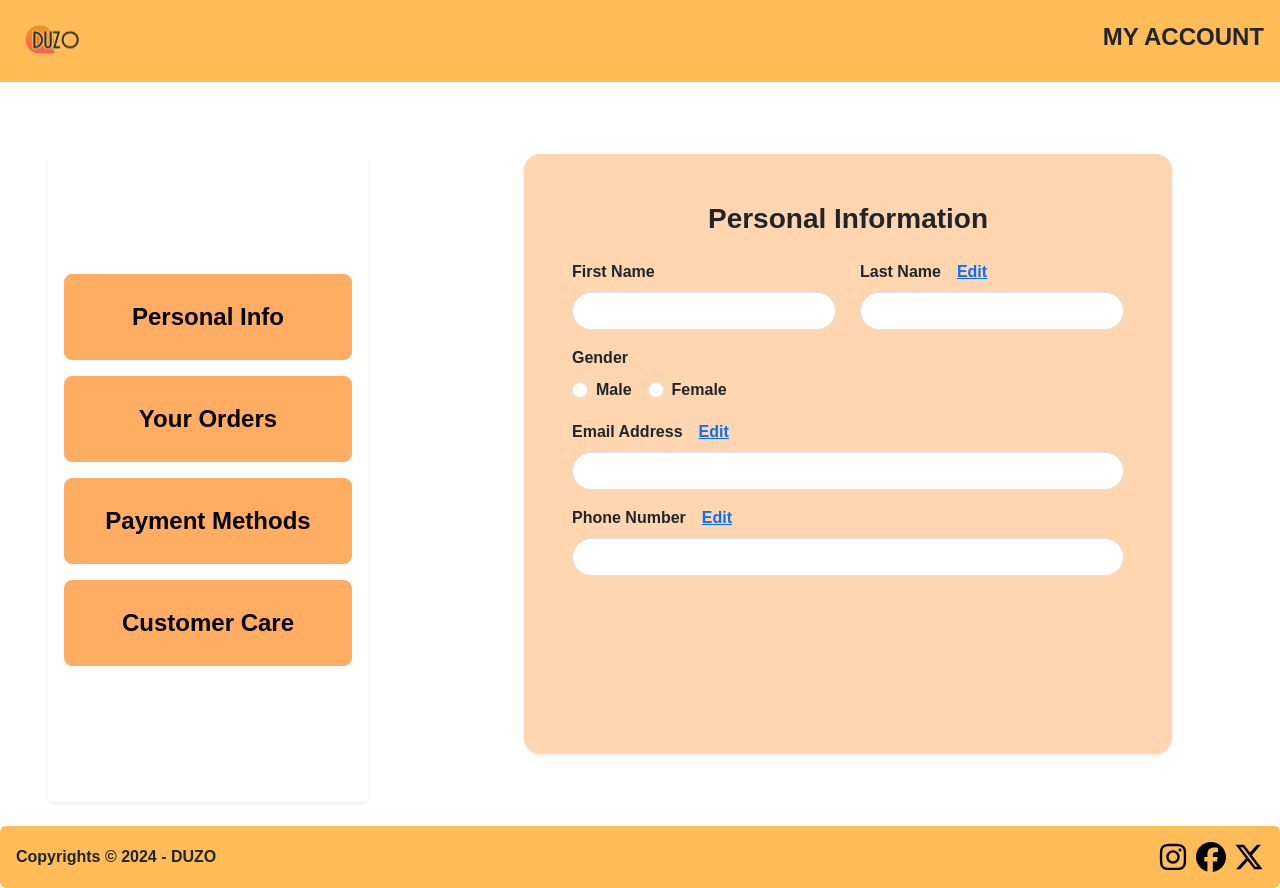
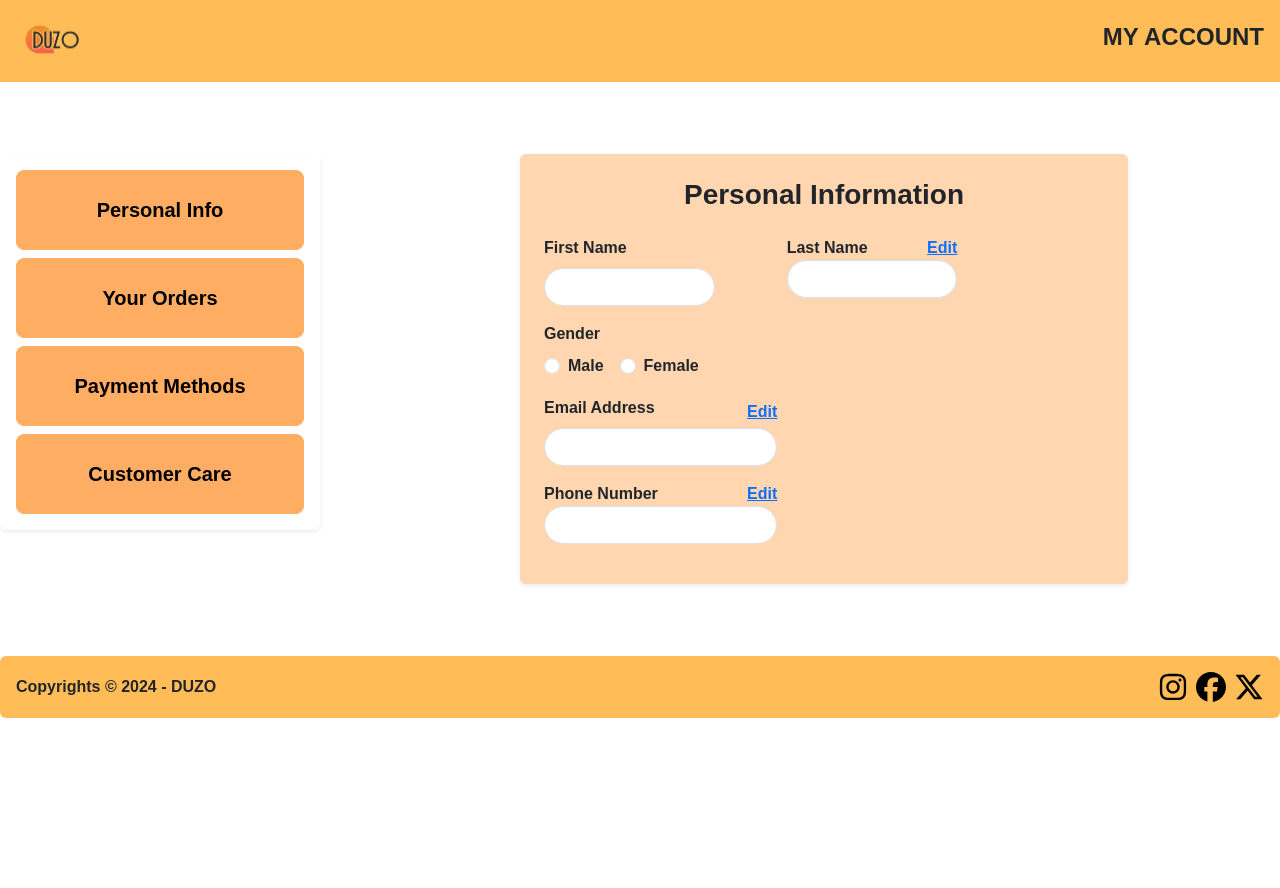
Before and after one commit to Achuabhal/work, a React (Vite) app in the folder work/: page /d in a window 1280 px wide. After the commit the page ends 800 px from the top, so only its background shows below. Built offline with nearby package versions, Linux system fonts and the light colour scheme; a small style sheet from the web is missing.

Commit message:
Responsive check

```diff
--- a/work/src/pages/MyAccount.jsx
+++ b/work/src/pages/MyAccount.jsx
@@ -42,23 +42,31 @@ const MyAccount = () => {
         <h4 className="text-dark fw-bold">MY ACCOUNT</h4>
       </header>
 
-      <div className="d-flex mt-4 flex-wrap">
+      <div className="d-flex mt-4 flex-wrap justify-content-center">
   {/* Sidebar */}
-        <div className="d-flex flex-column align-items-center justify-content-md-center p-3 rounded shadow-sm mt-5 mx-lg-7 mx-md-5 mx-4 col-lg-3 col-md-4"
+  <div
+  className="d-flex flex-column align-items-center justify-content-center p-3 rounded shadow-sm mt-5 me-lg-5 ms-md-0 me-md-0 mx-auto col-lg-3 col-md-6 h-100 align-self-stretch"
   style={{ backgroundColor: "white" }}
 >
-          <button className="btn btn-lg w-100 py-4 fs-4 fw-bold mb-2 mb-lg-3 rounded-3"
+  {/* Button Layout */}
+  <div className="w-100 d-flex flex-wrap gap-2 justify-content-md-center">
+    <div className="col-lg-12 col-md-12 col-12">
+      <button
+        className="btn btn-lg w-100 py-4 fs-5 fw-bold rounded-3"
         style={{
           backgroundColor: "#FFAD62",
           borderColor: "#FFAD62",
-              color: "black",
+          color: "black"
         }}
         onClick={() => setActiveSection("personalInfo")}
       >
         Personal Info
       </button>
+    </div>
 
-          <button className="btn btn-lg w-100 py-4 fs-4 fw-bold mb-2 mb-lg-3 rounded-3"
+    <div className="col-lg-12 col-md-12 col-12">
+      <button
+        className="btn btn-lg w-100 py-4 fs-5 fw-bold rounded-3"
         style={{
           backgroundColor: "#FFAD62",
           borderColor: "#FFAD62",
@@ -68,8 +76,11 @@ const MyAccount = () => {
       >
         Your Orders
       </button>
+    </div>
 
-          <button className="btn btn-lg w-100 py-4 fs-4 fw-bold mb-2 mb-lg-3 rounded-3"
+    <div className="col-lg-12 col-md-12 col-12">
+      <button
+        className="btn btn-lg w-100 py-4 fs-5 fw-bold rounded-3"
         style={{
           backgroundColor: "#FFAD62",
           borderColor: "#FFAD62",
@@ -79,8 +90,11 @@ const MyAccount = () => {
       >
         Payment Methods
       </button>
+    </div>
 
-          <button className="btn btn-lg w-100 py-4 fs-4 fw-bold mb-2 mb-lg-3 rounded-3"
+    <div className="col-lg-12 col-md-12 col-12">
+      <button
+        className="btn btn-lg w-100 py-4 fs-5 fw-bold rounded-3"
         style={{
           backgroundColor: "#FFAD62",
           borderColor: "#FFAD62",
@@ -91,26 +105,30 @@ const MyAccount = () => {
         Customer Care
       </button>
     </div>
-
+  </div>
+</div>
         {/* Content Section */}
-        <div className="flex-grow-1 d-flex justify-content-center" >
+        <div className="flex-grow-1 d-flex justify-content-center">
   {activeSection === "personalInfo" && (
-         <div
-         className="p-5 rounded-4 shadow-sm mt-5 mb-5 w-75"
-         style={{ backgroundColor: "#FFD6B0", minHeight: "600px" }} // Increased height
+    <div className="p-4 rounded shadow-sm mx-auto col-lg-8 col-md-10 mt-5 mb-5 col-12"
+      style={{ backgroundColor: "#FFD6B0" }}
     >
       <h3 className="fw-bold text-center mb-4">Personal Information</h3>
-          <div className="row">
-            <div className="col-md-6 mb-3">
+      <div className="row "> {/* Added g-4 for gap */}
+        <div className="col-md-4 col-lg-4 mb-3  me-md-4 me-lg-5">
           <label className="form-label">First Name</label>
           <input type="text" className="form-control rounded-pill" />
         </div>
-            <div className="col-md-6 mb-3">
-              <label className="form-label">Last Name</label>
-              <a href="#" className="text-primary ms-3">Edit</a>
+        <div className="col-md-4 col-lg-4 mb-3">
+          <div className="d-flex justify-content-between align-items-center">
+            <label className="form-label mb-0">Last Name</label>
+            <a href="#" className="text-primary ms-lg-4 ms-2">Edit</a>
+          </div>
           <input type="text" className="form-control rounded-pill" />
         </div>
+
       </div>
+
 
       <label className="form-label">Gender</label>
       <div className="d-flex gap-3 mb-3">
@@ -121,24 +139,38 @@ const MyAccount = () => {
           <input type="radio" className="form-check-input" name="gender" value="female" /> Female
         </div>
       </div>
-
+      <div className="col">
+      <div className="col-md-6 col-lg-5 mb-3">
+        <div className="d-flex justify-content-between align-items-center">
           <label className="form-label">Email Address</label>
-          <a href="#" className="text-primary ms-3">Edit</a>
-          <input type="email" className="form-control rounded-pill mb-3" />
-
-          <label className="form-label">Phone Number</label>
-          <a href="#" className="text-primary ms-3">Edit</a>
+          <a href="#" className="text-primary ">Edit</a>
+        </div>
+        <input type="email" className="form-control rounded-pill" />
+      </div>
+      <div className="col-md-6 col-lg-5 mb-3">
+        <div className="d-flex justify-content-between align-items-center">
+          <label className="form-label mb-0">Phone Number</label>
+          <a href="#" className="text-primary">Edit</a>
+        </div>
         <input type="tel" className="form-control rounded-pill" />
       </div>
+
+    </div>
+
+
+    </div>
   )}
+
 {activeSection === "orders" && (
   <div
-    className="p-5 rounded-4 shadow-sm mt-5 mb-5 col-9 mx-auto d-flex flex-column align-items-center"
+    className="p-2 p-md-4 p-lg-4 rounded shadow-sm mx-auto mt-md-5 mt-2 mb-5 col-xs-12 "
     style={{ backgroundColor: "#FFD6B0" }}
   >
     <h3 className="fw-bold text-center">Your Orders</h3>
 
-    <div className="d-flex align-items-center justify-content-center gap-3 border p-3 rounded bg-white col-8">
+    <div className="d-flex justify-content-center">
+      <div className="d-flex align-items-center gap-4 border p-3 rounded bg-white col-12">
+        {/* Adjusted the col-12 to make it full width on mobile */}
         <img src="/placeholder.png" alt="Order Thumbnail"
              className="img-thumbnail"
              style={{ width: "100px", backgroundColor: "gray" }} />
@@ -151,36 +183,59 @@ const MyAccount = () => {
         <div className="text-center">
           <p className="mb-1">Date</p>
           <button className="btn btn-primary btn-sm"
-                style={{ backgroundColor: "#FFAD62", borderColor: "#FFAD62", color: "black" }}>
+                  style={{ backgroundColor: "white", borderColor: "white", color: "black" }}>
             Rate and Review
           </button>
         </div>
       </div>
     </div>
+  </div>
 )}
 {activeSection === "paymentMethods" && (
-  <div className="p-5 rounded-4 shadow-sm mt-5 mb-5 w-75 mx-auto d-flex flex-column"
+  <div className="p-5 p-xs-1 rounded-4 shadow-sm mt-5 mb-5 col-lg-8 col-md-10 col-12 mx-auto d-flex flex-column"
        style={{ backgroundColor: "#FFD6B0" }}>
-    <h3 className="fw-bold mb-4">Saved Payment Details</h3>
+    <h3 className="fw-bold mb-4 text-center">Saved Payment Details</h3>
 
     <div className="mb-3">
       <h4>Saved UPI ID's</h4>
-      <input type="text" className="form-control mb-2" name="upiId1" value={paymentDetails.upiId1} onChange={handleInputChange} />
-      <input type="text" className="form-control mb-2" name="upiId2" value={paymentDetails.upiId2} onChange={handleInputChange} />
+      <div className="mb-2 d-flex align-items-center">
+        <label className="form-label pe-sm-0 me-2">UPI ID 1:</label>
+        <div className="col-sm-6">
+          <input type="text" className="form-control form-control-sm rounded-pill" name="upiId1" value={paymentDetails.upiId1} onChange={handleInputChange} />
         </div>
-
+      </div>
+      <div className="mb-2 d-flex align-items-center">
+        <label className="form-label pe-sm-0 me-2">UPI ID 2:</label>
+        <div className="col-sm-6">
+          <input type="text" className="form-control form-control-sm rounded-pill" name="upiId2" value={paymentDetails.upiId2} onChange={handleInputChange} />
+        </div>
+      </div>
+    </div>
     <h4>Saved Debit Card / Credit Card</h4>
     {paymentDetails.cardDetails.map((card, index) => (
       <div key={index} className="mb-3">
-        <input type="text" className="form-control mb-2" placeholder="Card Number" name={`cardDetails.${index}.cardNumber`} onChange={handleInputChange} />
-        <input type="text" className="form-control mb-2" placeholder="Expiry Date" name={`cardDetails.${index}.expiryDate`} onChange={handleInputChange} />
-        <input type="text" className="form-control mb-2" placeholder="CVV" name={`cardDetails.${index}.cvv`} onChange={handleInputChange} />
+        <div className="mb-2 d-flex align-items-center">
+          <label className="form-label pe-sm-0 me-2" htmlFor={`cardDetails.${index}.cardNumber`}>Card Number:</label>
+          <div className="col-sm-4">
+            <input type="text" className="form-control form-control-sm rounded-pill" id={`cardDetails.${index}.cardNumber`} name={`cardDetails.${index}.cardNumber`} onChange={handleInputChange} />
+          </div>
+        </div>
+        <div className="mb-2 d-flex align-items-center">
+          <label className="form-label pe-sm-0 me-2" htmlFor={`cardDetails.${index}.expiryDate`}>Expiry Date:</label>
+          <div className="col-sm-4">
+            <input type="text" className="form-control form-control-sm rounded-pill" id={`cardDetails.${index}.expiryDate`} name={`cardDetails.${index}.expiryDate`} onChange={handleInputChange} />
+          </div>
+        </div>
+        <div className="mb-2 d-flex align-items-center">
+          <label className="form-label pe-sm-0 me-2" htmlFor={`cardDetails.${index}.cvv`}>CVV:</label>
+          <div className="col-sm-4">
+            <input type="text" className="form-control form-control-sm rounded-pill" id={`cardDetails.${index}.cvv`} name={`cardDetails.${index}.cvv`} onChange={handleInputChange} />
+          </div>
+        </div>
       </div>
     ))}
   </div>
 )}
-
-
  {activeSection === "customerCare" && (
             <div className="p-4 rounded shadow-sm mx-auto col-lg-8 col-md-10 mt-5 mb-5 col-12"
               style={{ backgroundColor: "#FFD6B0" }}
@@ -210,7 +265,7 @@ const MyAccount = () => {
 
               {/* Submit Button */}
               <div className="d-flex justify-content-center mt-4">
-                <button className="btn fw-bold rounded-pill w-25"
+                <button className="btn fw-bold rounded-pill w-auto"
                   style={{
                     backgroundColor: "#FF9900A8",
                     borderColor: "#FF9900A8"
```
Lines whose indentation alone changed are shown as unchanged.
